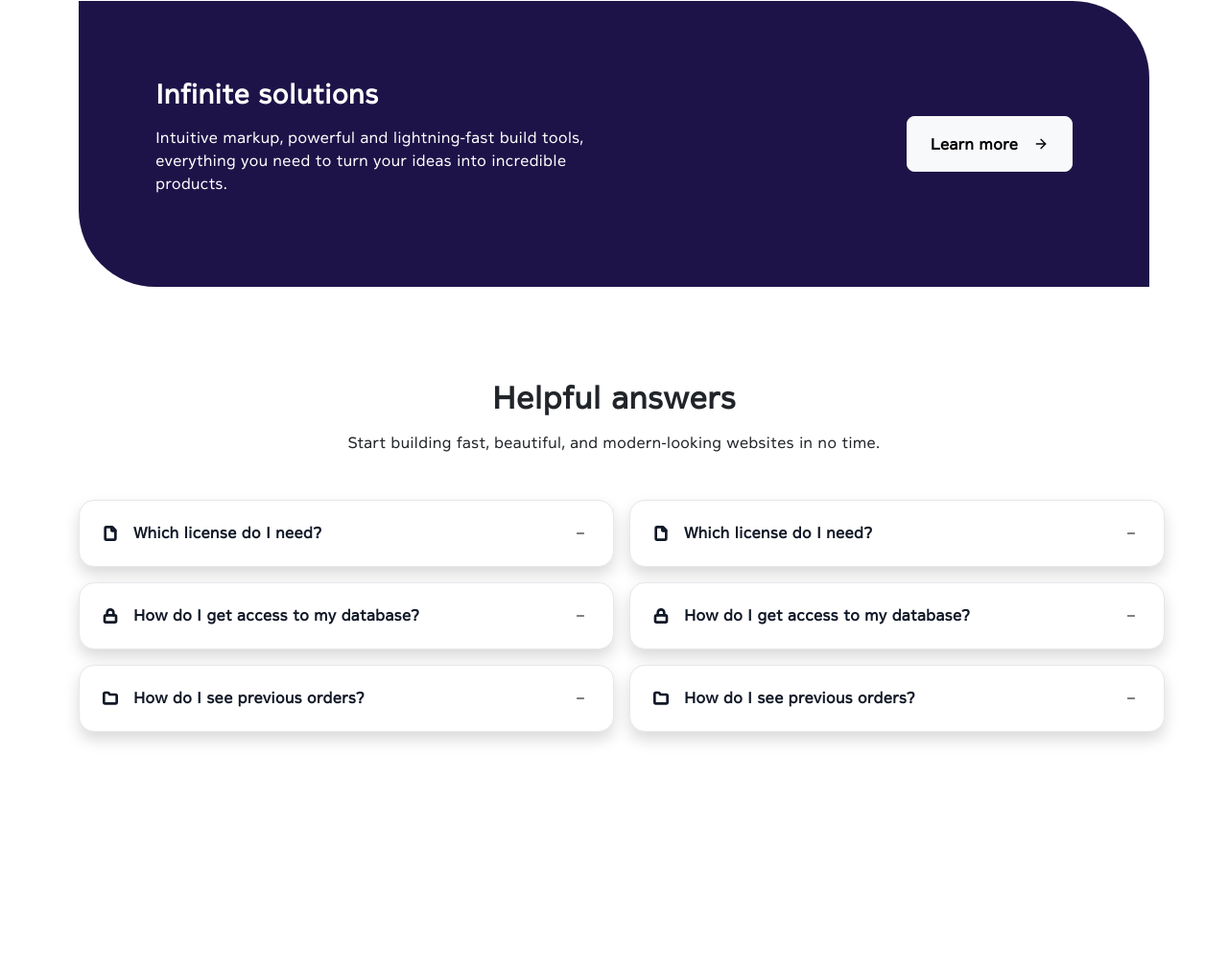
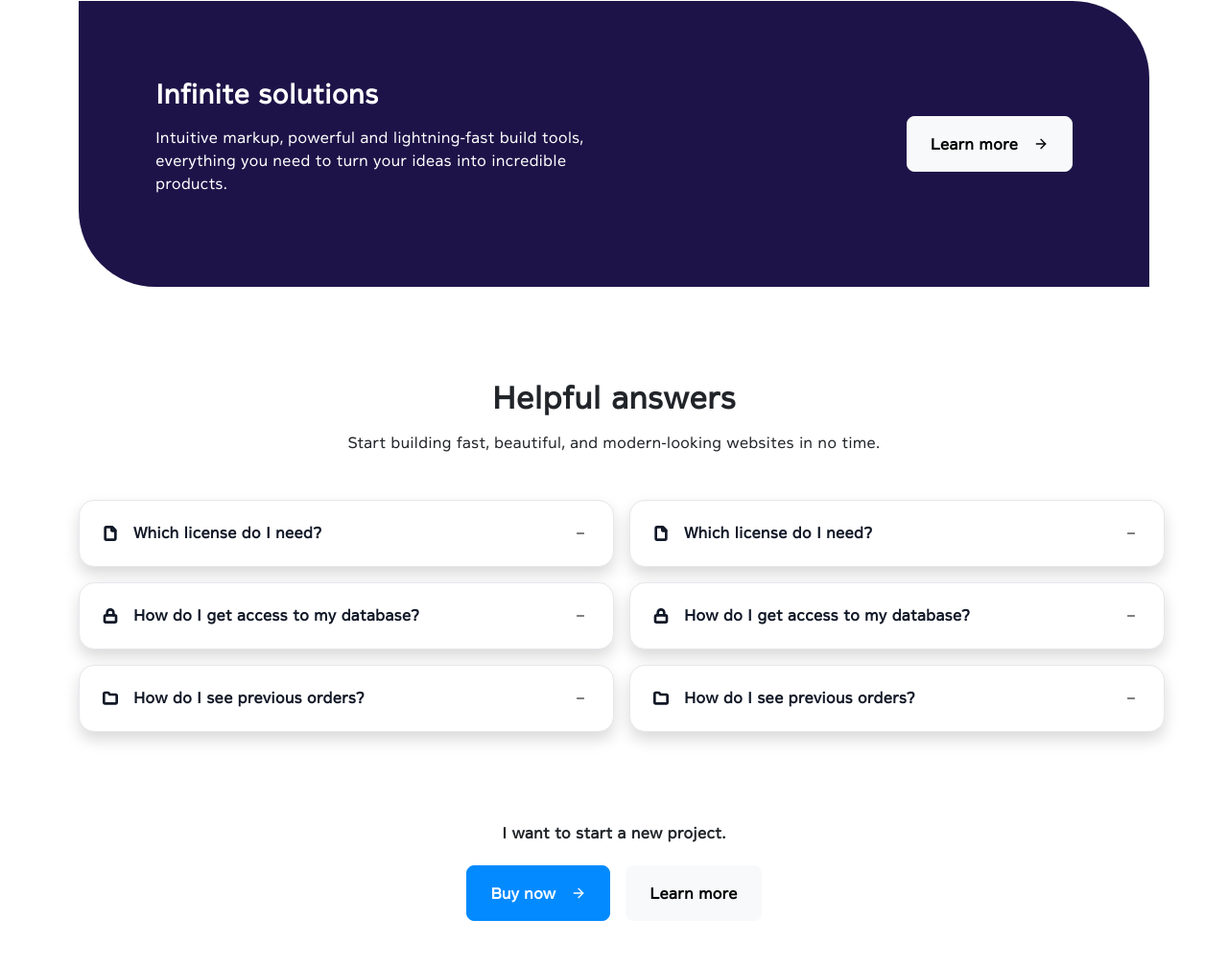
Before and after one commit to JuanAntonioHR/odoo-design-exercise, a website: page index.html in a window 1280 px wide. Shown: the part 2941-3949 px from the top of the page at 96% size. Before the commit the page ends 3752 px from the top, so only its background shows below. Drawn offline with nearby package versions, Linux system fonts and the light colour scheme; files that its build step writes are made by us from their sources.

Commit message:
feat: cta section

```diff
--- a/index.html
+++ b/index.html
@@ -454,6 +454,21 @@
       </div>
     </section>
 
+    <section id="cta" class="py-5">
+      <div class="container d-flex flex-column align-items-center gap-3">
+        <h6>I want to start a new project.</h6>
+        <div class="d-flex flex-column w-100 flex-lg-row gap-3 justify-content-center">
+          <a href="#" class="btn btn-app btn-brand-primary btn-lg text-white">
+            Buy now
+            <i data-lucide="arrow-right" class="icon-md" aria-hidden="true"></i>
+          </a>
+          <a href="#" class="btn btn-app btn-light btn-lg">
+            Learn more
+          </a>
+        </div>
+      </div>
+    </section>
+
     <script src="node_modules/bootstrap/dist/js/bootstrap.bundle.min.js"></script>
     <script src="https://unpkg.com/lucide@latest"></script>
     <script>
```
